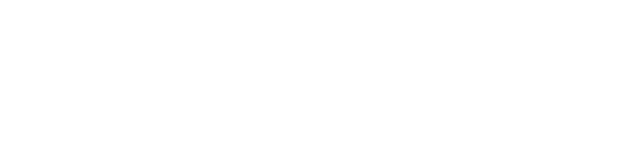
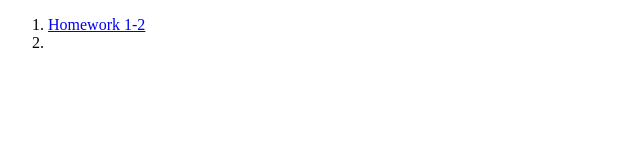
Before and after one commit to sparkof/sparkof.github.io, a plain HTML site: page index.html in a window 1280 px wide. Shown: the whole page, without its empty margins (0-640 px from the left). Drawn offline with Linux system fonts and the light colour scheme.

Commit message:
added 1st hw

```diff
--- a/index.html
+++ b/index.html
@@ -5,5 +5,10 @@
     <title>My github.io</title>
   </head>
   <body>
+  <ol>
+    <li><a href="http://sparkof.github.io/GoIT_FE_Homeworks/HW1-2">Homework 1-2</a></li>
+    <li></li>
+  </ol>
+
   </body>
 </html>
```
